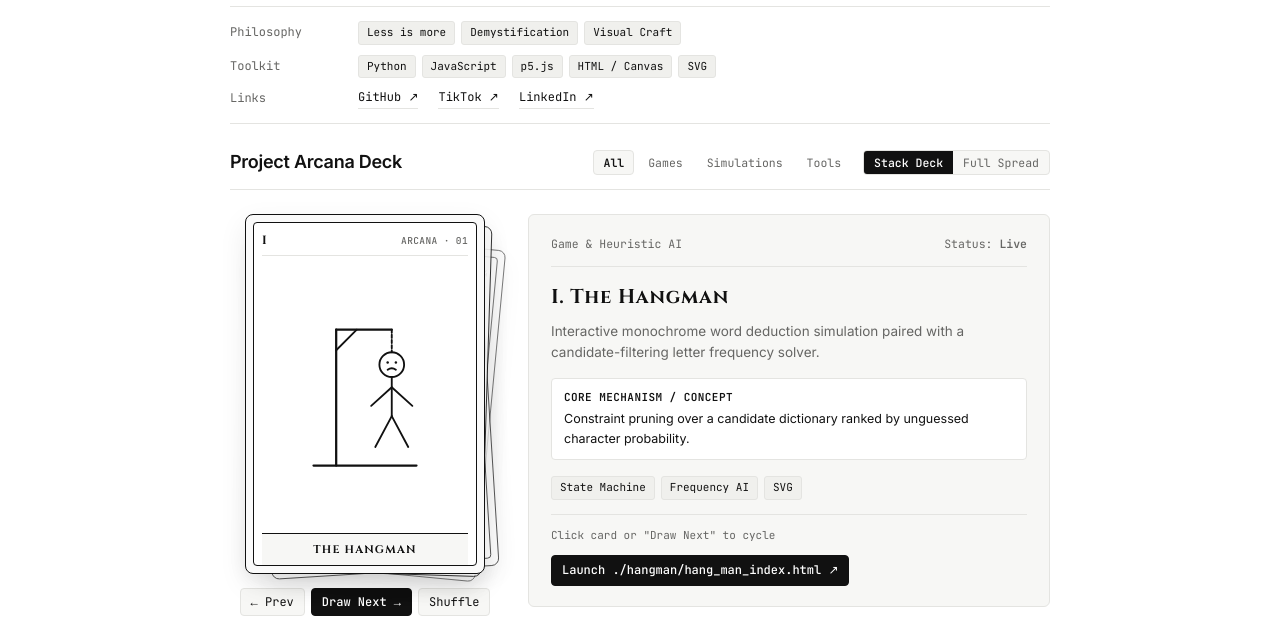
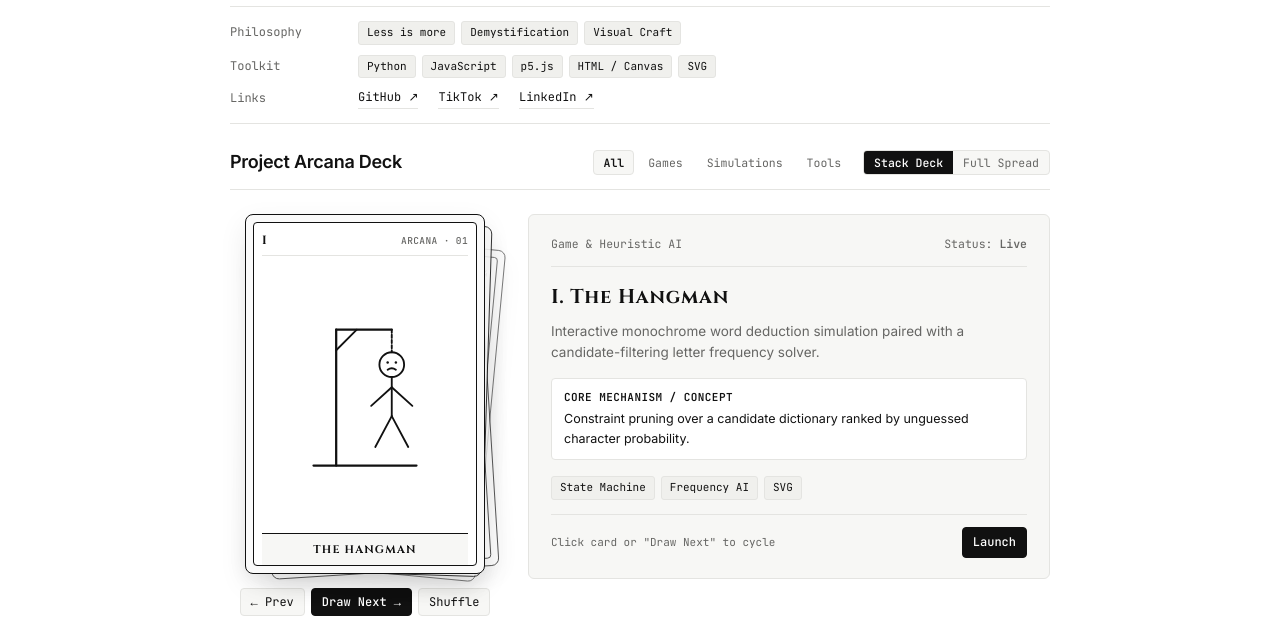
Before and after one commit to ttranglinh/me.github.io, a plain HTML site: page index.html in a window 1280 px wide. Shown: the part 199-817 px from the top of the page. Drawn offline with Linux system fonts and the light colour scheme.

Commit message:
Simplify project launch label

```diff
--- a/index.html
+++ b/index.html
@@ -1101,7 +1101,7 @@
 
       // Render detailed inspector for active card
       const actionHtml = current.live && current.url
-        ? `<a href="${current.url}" class="mono-btn solid">Launch ${current.url} ↗</a>`
+        ? `<a href="${current.url}" class="mono-btn solid">Launch</a>`
         : `<span class="mono-btn" style="opacity:0.65; cursor:default;">${current.status}</span>`;
 
       dossierPanel.innerHTML = `
```
